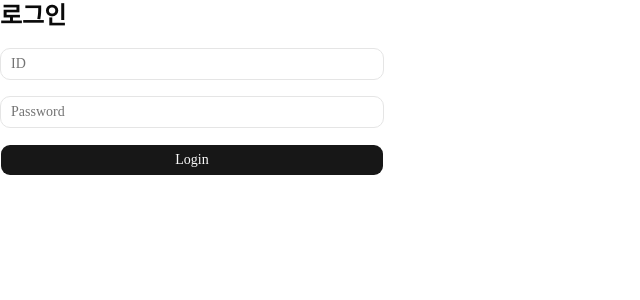
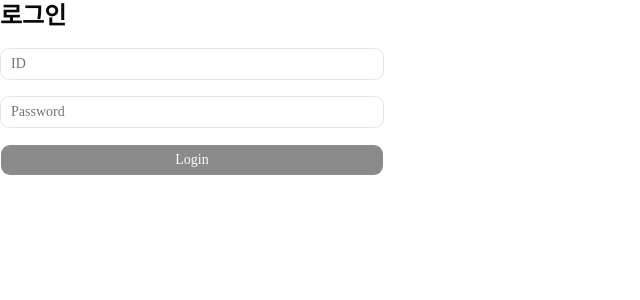
Before and after one commit to jiyun1006/next_practice, a Next.js app in the folder login-practice/: page /login in a window 1280 px wide. Shown: the top 300 px of the page, without its empty margins (0-640 px from the left). Built offline with nearby package versions, Linux system fonts and the light colour scheme.

Commit message:
feat : 기본 id, pw 에 대한 규칙 설정 후 에러 확인 코드 설정
zod 라이브러리를 활용해서id,pw 규칙명명 후 이를이용해 에러 확인

```diff
--- a/login-practice/app/(auth)/login/LoginForm.tsx
+++ b/login-practice/app/(auth)/login/LoginForm.tsx
@@ -3,22 +3,37 @@
 import { Button } from "@/components/ui/button";
 import { Input } from "@/components/ui/input";
 import { useState } from "react";
+import loginSchema, {
+  loginFieldMessage,
+  type LoginPayload,
+} from "@/schema/loginSchema";
 
 export default function LoginForm({
   handleSubmit,
 }: {
-  handleSubmit: (formData: FormData) => void;
+  handleSubmit: (formData: FormData) => Promise<void>;
 }) {
-  const [payload, setPayload] = useState({ userId: "", password: "" });
+  const [payload, setPayload] = useState<LoginPayload>({
+    userId: "",
+    password: "",
+  });
+  const [errors, setErrors] = useState({ userId: "", password: "" });
+  const isValid = loginSchema.safeParse(payload).success;
 
   const handleChange = (e: React.ChangeEvent<HTMLInputElement>) => {
     const { name, value } = e.target;
+    if (name !== "userId" && name !== "password") return;
     setPayload((current) => ({ ...current, [name]: value }));
+    setErrors((current) => ({
+      ...current,
+      [name]: loginFieldMessage(name, value),
+    }));
   };
-  console.log("렌더링", payload);
+
   return (
     <form action={handleSubmit} className="flex w-full max-w-sm flex-col gap-4">
       <h1 className="text-2xl font-bold">로그인</h1>
+      <div>
         <Input
           type="text"
           name="userId"
@@ -26,6 +41,9 @@ export default function LoginForm({
           value={payload.userId}
           onChange={handleChange}
         />
+        <p className="text-sm text-red-500">{errors.userId}</p>
+      </div>
+      <div>
         <Input
           type="text"
           name="password"
@@ -33,7 +51,11 @@ export default function LoginForm({
           value={payload.password}
           onChange={handleChange}
         />
-      <Button type="submit">Login</Button>
+        <p className="text-sm text-red-500">{errors.password}</p>
+      </div>
+      <Button type="submit" disabled={!isValid}>
+        Login
+      </Button>
     </form>
   );
 }
--- a/login-practice/schema/loginSchema.ts
+++ b/login-practice/schema/loginSchema.ts
@@ -0,0 +1,19 @@
+import {z} from "zod";
+
+const loginSchema = z.object({
+    userId: z.string().min(1, "아이디를 입력해 주세요"),
+    password: z.string().min(1, "비밀번호를 입력해 주세요"),
+});
+
+export type LoginPayload = z.infer<typeof loginSchema>;
+
+export type LoginFieldName = keyof LoginPayload;
+
+export function loginFieldMessage(field: LoginFieldName, value: string) {
+    const result = loginSchema.shape[field].safeParse(value);
+    if (result.success) return "";
+    return result.error.issues[0]?.message ?? "";
+
+}
+
+export default loginSchema;
```
Lines whose indentation alone changed are shown as unchanged.
